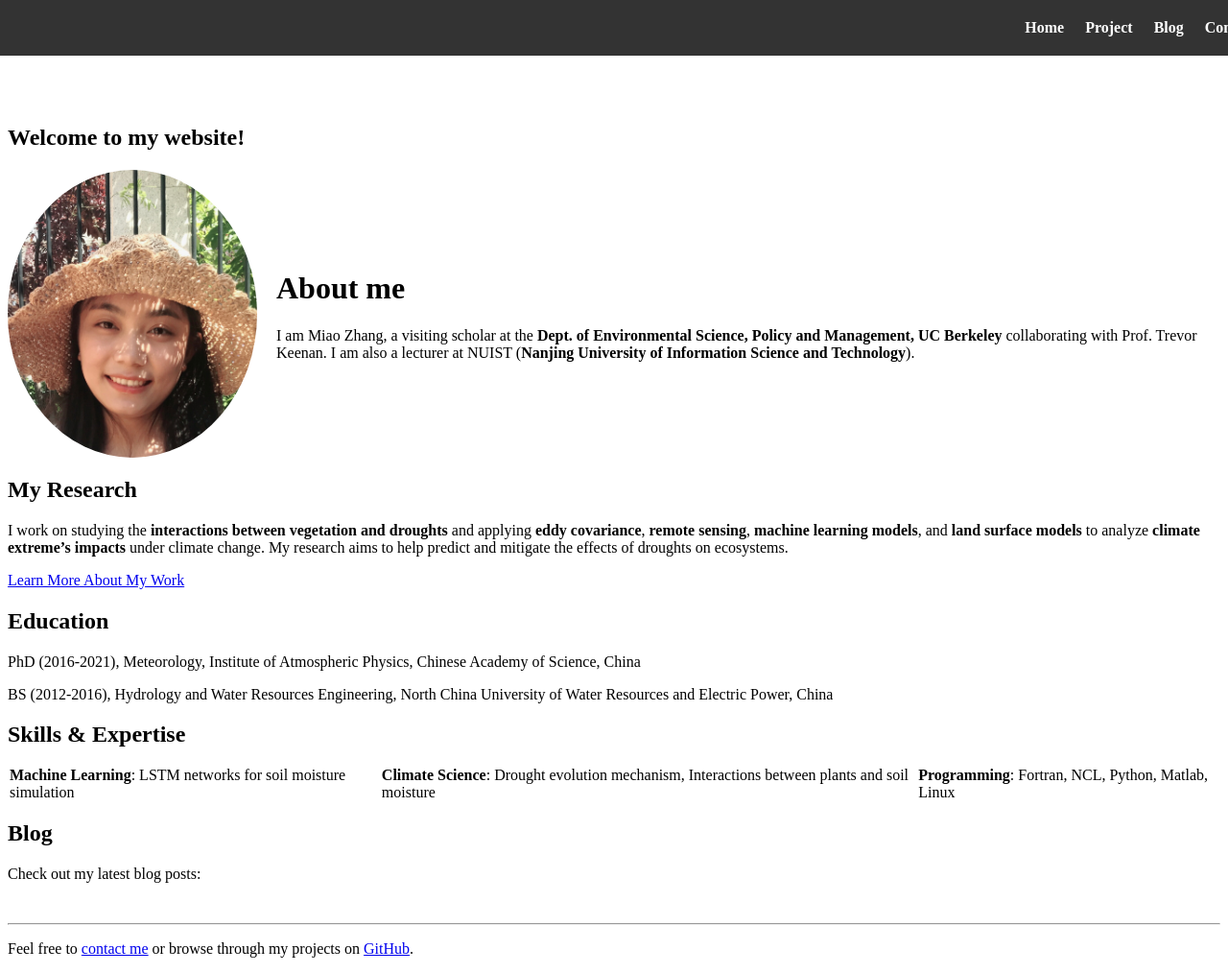
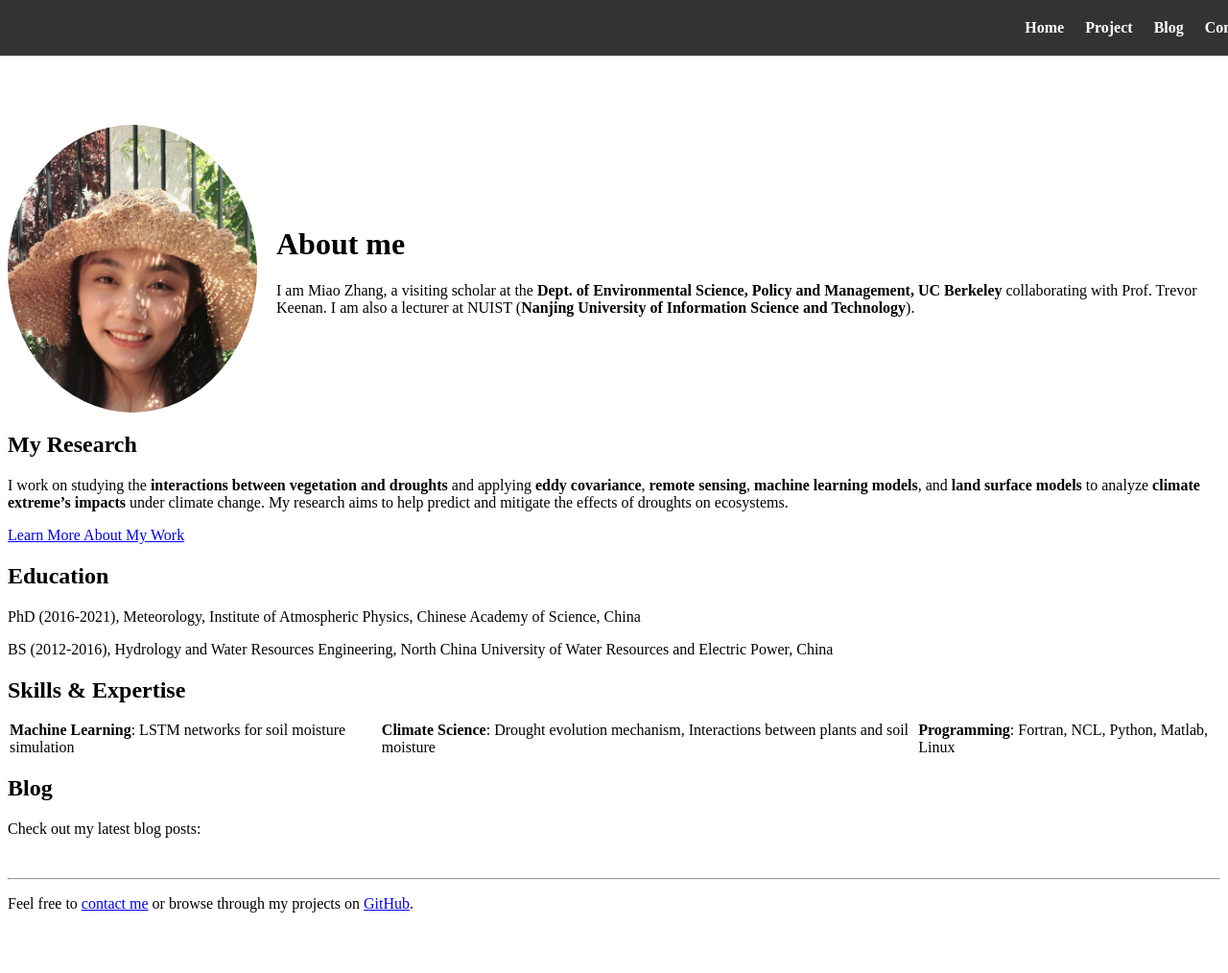
Before and after one commit to miaozhang2025/miaozhang2025.github.io, a Jekyll site: the page built from index.md, in a window 1280 px wide and 1014 px high. Shown: the whole window at 96% size. Built offline with Jekyll 4.4.1, drawn with Linux system fonts in a browser that asks for light colours.

Commit message:
Update index.md

```diff
--- a/index.md
+++ b/index.md
@@ -6,7 +6,7 @@ permalink: /
 background_color: "white"
 ---
 
-## Welcome to my website!
+
 <div style="display: flex; align-items: center; gap: 20px;">
     <!-- Profile Photo -->
     <img src="/assets/images/Miao.jpg" alt="Miao Zhang" style="border-radius: 50%; width: 260px; height: 300px; object-fit: cover;" />
```
